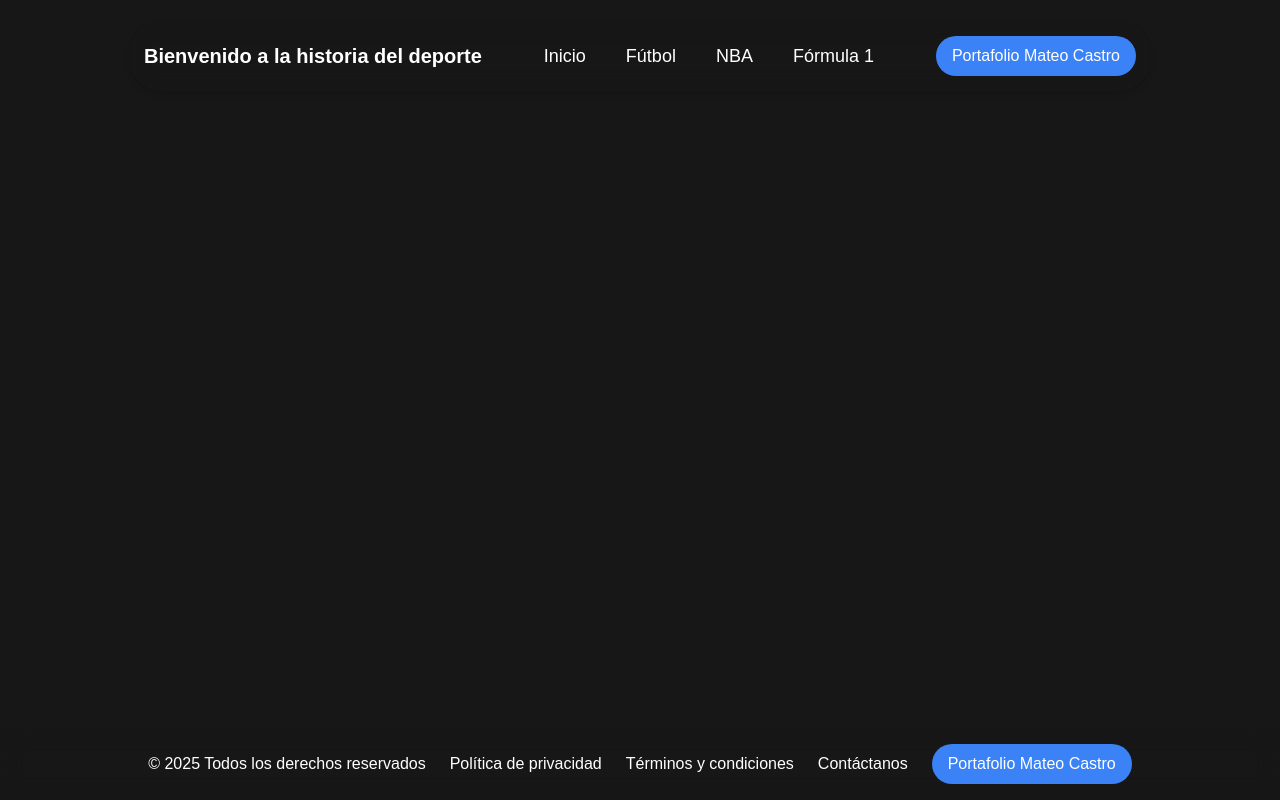
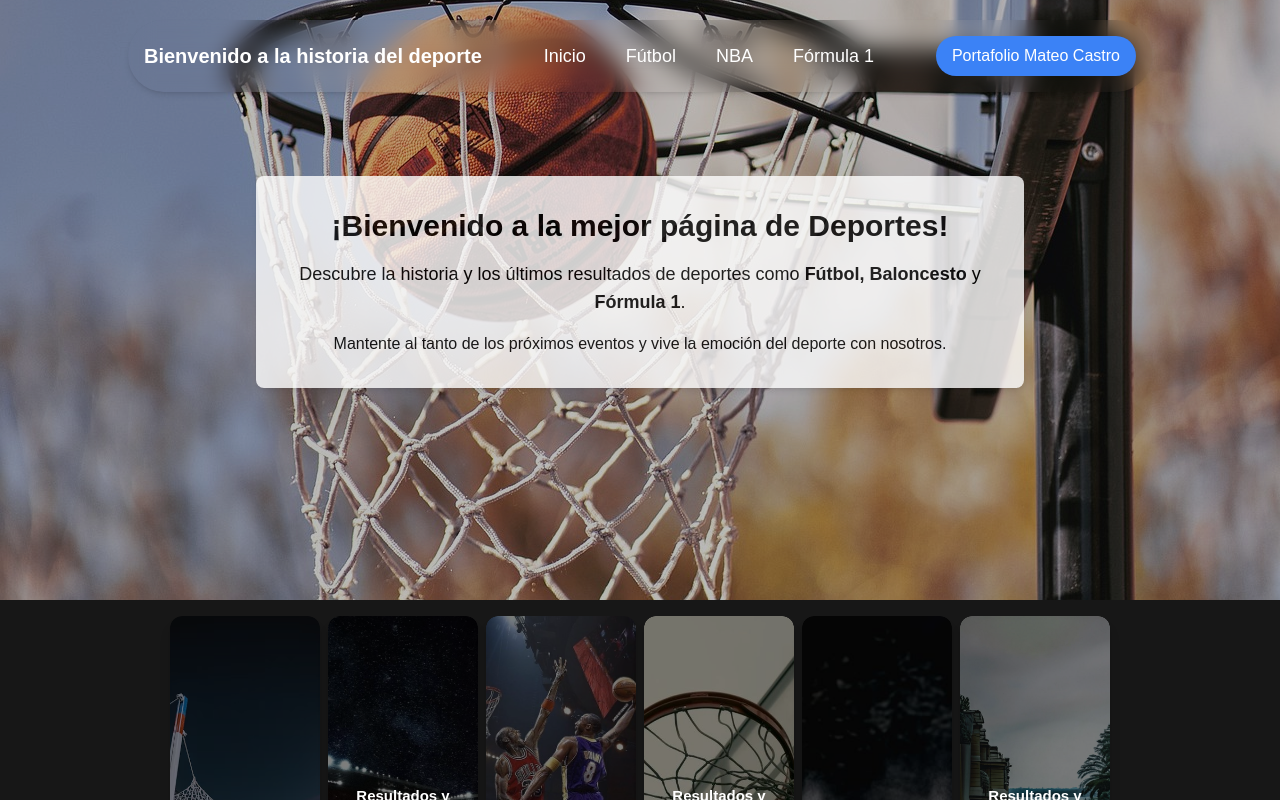
Before and after one commit to Mateperry/deports, a React (Vite) app: page / in a window 1280 px wide. Shown: the top 800 px of the page. Built offline with nearby package versions, Linux system fonts and the light colour scheme; no server answers.

Commit message:
Cambio para que empiece en el inicio

```diff
--- a/src/App.jsx
+++ b/src/App.jsx
@@ -86,6 +86,7 @@ function App() {
             <Route path="/reglasf1" element={<MotorsportsRules/>} />
 
             {/* Ruta en creación */}
+            <Route path="*" element={<Home  />} />
             <Route path="/creando" element={<Creando />} />
           </Routes>
 
```
